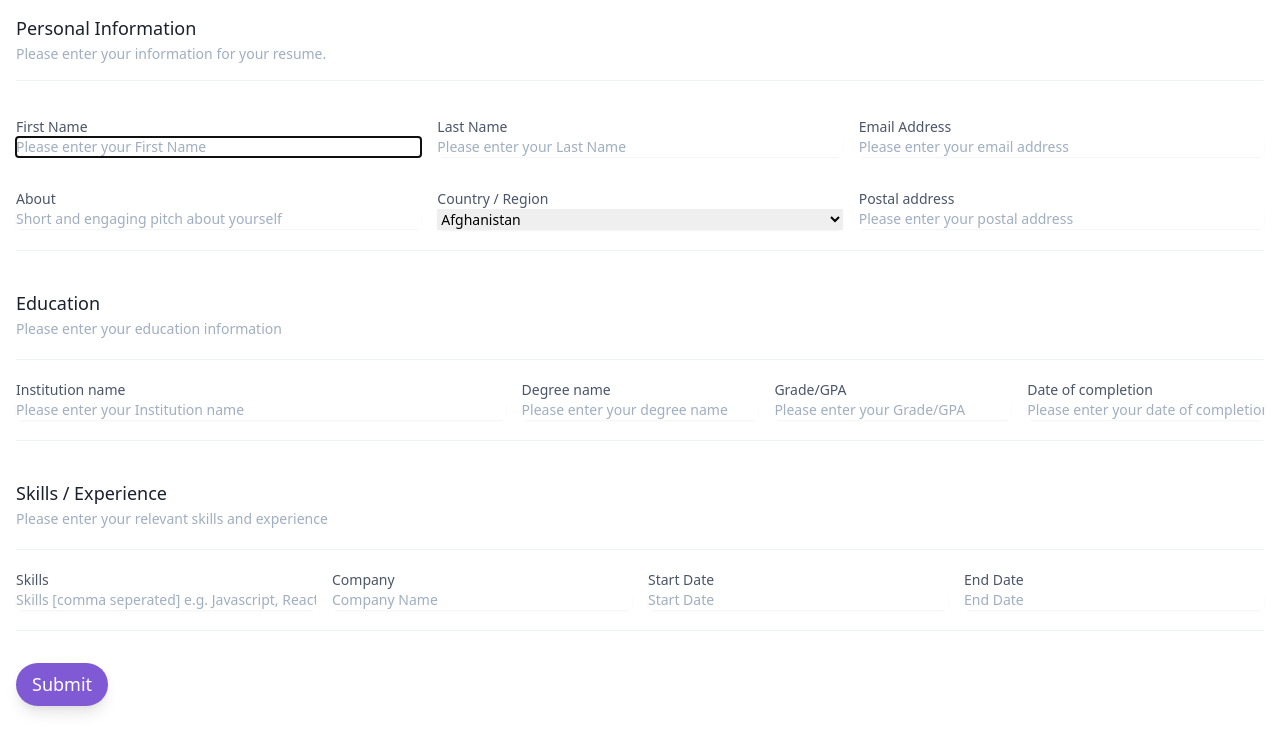
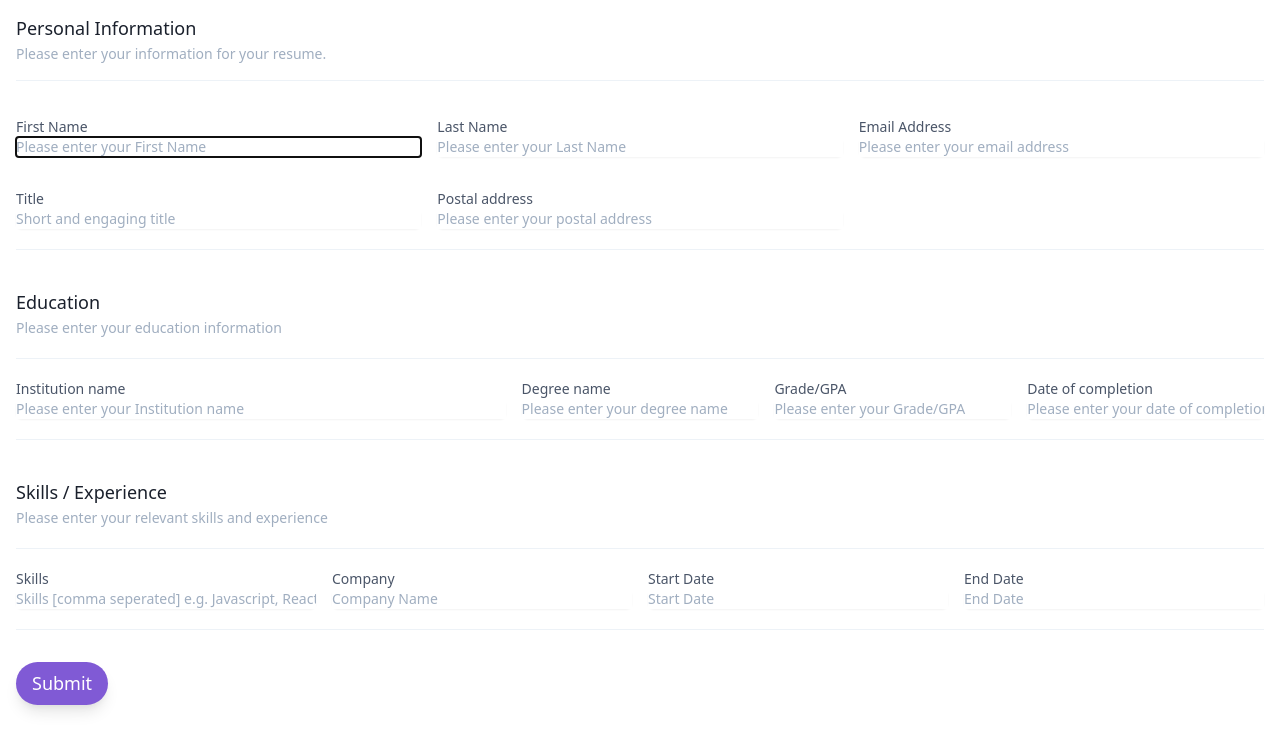
Before and after one commit to amirsaeed671/resume-builder, a Next.js app: page /resume-form in a window 1280 px wide. Shown: the top 752 px of the page. Built offline with nearby package versions, Linux system fonts and the light colour scheme; what @tailwindcss/ui would draw is missing.

Commit message:
fixes for early feedback

```diff
--- a/src/components/Form/index.tsx
+++ b/src/components/Form/index.tsx
@@ -15,7 +15,6 @@ export interface IFormValues {
 	last_name: string;
 	email: string;
 	about: string;
-	country: string;
 	street_address: string;
 	start_date: string;
 	end_date: string;
@@ -33,7 +32,6 @@ const Form: React.FC<FormProps> = (props: FormProps) => {
 		last_name: "",
 		email: "",
 		about: "",
-		country: "",
 		street_address: "",
 		start_date: "",
 		end_date: "",
--- a/src/components/PDFComp/index.tsx
+++ b/src/components/PDFComp/index.tsx
@@ -12,7 +12,6 @@ const PDFComp: React.FC = () => {
 		last_name: "",
 		email: "",
 		about: "",
-		country: "",
 		street_address: "",
 		start_date: "",
 		end_date: "",
@@ -30,7 +29,6 @@ const PDFComp: React.FC = () => {
 			last_name,
 			email,
 			about,
-			country,
 			street_address,
 			start_date,
 			end_date,
@@ -46,7 +44,6 @@ const PDFComp: React.FC = () => {
 			last_name,
 			email,
 			about,
-			country,
 			street_address,
 			start_date,
 			end_date,
--- a/src/components/PersonalSection/index.tsx
+++ b/src/components/PersonalSection/index.tsx
@@ -1,7 +1,5 @@
 import React, { useRef, useEffect } from "react";
-import countryList from "utils/countryList";
 import TextInput from "components/TextInput";
-import SelectInput from "components/SelectInput";
 import FormHeading from "components/FormHeadings";
 
 interface PersonalSectionProps {
@@ -53,16 +51,9 @@ const PersonalSection: React.FC<PersonalSectionProps> = ({
 						/>
 						<TextInput
 							className="mt-6 sm:mt-0"
-							placeholder="Short and engaging pitch about yourself"
-							label="About"
+							placeholder="Short and engaging title"
+							label="Title"
 							id="about"
-							onChange={onChange}
-						/>
-						<SelectInput
-							label="Country / Region"
-							id="country"
-							className="mt-6 sm:mt-0"
-							options={countryList}
 							onChange={onChange}
 						/>
 						<TextInput
--- a/src/components/ResumeTemplate/index.tsx
+++ b/src/components/ResumeTemplate/index.tsx
@@ -15,7 +15,7 @@ const ResumeTemplate = forwardRef(
 					</h1>
 				</div>
 				<div className="mb-12">
-					<p className="text-xl">{data.about}</p>
+					<p className="text-xl max-w-sm">{data.about}</p>
 					<p className="italic max-w-sm">{data.street_address}</p>
 					<p className="text-sm text-gray-600">{data.email}</p>
 				</div>
--- a/src/utils/countryList.ts
+++ /dev/null
@@ -1,250 +0,0 @@
-const countryList: string[] = [
-	"Afghanistan",
-	"Albania",
-	"Algeria",
-	"American Samoa",
-	"Andorra",
-	"Angola",
-	"Anguilla",
-	"Antarctica",
-	"Antigua And Barbuda",
-	"Argentina",
-	"Armenia",
-	"Aruba",
-	"Australia",
-	"Austria",
-	"Azerbaijan",
-	"Bahamas The",
-	"Bahrain",
-	"Bangladesh",
-	"Barbados",
-	"Belarus",
-	"Belgium",
-	"Belize",
-	"Benin",
-	"Bermuda",
-	"Bhutan",
-	"Bolivia",
-	"Bosnia and Herzegovina",
-	"Botswana",
-	"Bouvet Island",
-	"Brazil",
-	"British Indian Ocean Territory",
-	"Brunei",
-	"Bulgaria",
-	"Burkina Faso",
-	"Burundi",
-	"Cambodia",
-	"Cameroon",
-	"Canada",
-	"Cape Verde",
-	"Cayman Islands",
-	"Central African Republic",
-	"Chad",
-	"Chile",
-	"China",
-	"Christmas Island",
-	"Cocos (Keeling) Islands",
-	"Colombia",
-	"Comoros",
-	"Republic Of The Congo",
-	"Democratic Republic Of The Congo",
-	"Cook Islands",
-	"Costa Rica",
-	"Cote D''Ivoire (Ivory Coast)",
-	"Croatia (Hrvatska)",
-	"Cuba",
-	"Cyprus",
-	"Czech Republic",
-	"Denmark",
-	"Djibouti",
-	"Dominica",
-	"Dominican Republic",
-	"East Timor",
-	"Ecuador",
-	"Egypt",
-	"El Salvador",
-	"Equatorial Guinea",
-	"Eritrea",
-	"Estonia",
-	"Ethiopia",
-	"External Territories of Australia",
-	"Falkland Islands",
-	"Faroe Islands",
-	"Fiji Islands",
-	"Finland",
-	"France",
-	"French Guiana",
-	"French Polynesia",
-	"French Southern Territories",
-	"Gabon",
-	"Gambia The",
-	"Georgia",
-	"Germany",
-	"Ghana",
-	"Gibraltar",
-	"Greece",
-	"Greenland",
-	"Grenada",
-	"Guadeloupe",
-	"Guam",
-	"Guatemala",
-	"Guernsey and Alderney",
-	"Guinea",
-	"Guinea-Bissau",
-	"Guyana",
-	"Haiti",
-	"Heard and McDonald Islands",
-	"Honduras",
-	"Hong Kong S.A.R.",
-	"Hungary",
-	"Iceland",
-	"India",
-	"Indonesia",
-	"Iran",
-	"Iraq",
-	"Ireland",
-	"Israel",
-	"Italy",
-	"Jamaica",
-	"Japan",
-	"Jersey",
-	"Jordan",
-	"Kazakhstan",
-	"Kenya",
-	"Kiribati",
-	"Korea North",
-	"Korea South",
-	"Kuwait",
-	"Kyrgyzstan",
-	"Laos",
-	"Latvia",
-	"Lebanon",
-	"Lesotho",
-	"Liberia",
-	"Libya",
-	"Liechtenstein",
-	"Lithuania",
-	"Luxembourg",
-	"Macau S.A.R.",
-	"Macedonia",
-	"Madagascar",
-	"Malawi",
-	"Malaysia",
-	"Maldives",
-	"Mali",
-	"Malta",
-	"Man (Isle of)",
-	"Marshall Islands",
-	"Martinique",
-	"Mauritania",
-	"Mauritius",
-	"Mayotte",
-	"Mexico",
-	"Micronesia",
-	"Moldova",
-	"Monaco",
-	"Mongolia",
-	"Montserrat",
-	"Morocco",
-	"Mozambique",
-	"Myanmar",
-	"Namibia",
-	"Nauru",
-	"Nepal",
-	"Netherlands Antilles",
-	"Netherlands The",
-	"New Caledonia",
-	"New Zealand",
-	"Nicaragua",
-	"Niger",
-	"Nigeria",
-	"Niue",
-	"Norfolk Island",
-	"Northern Mariana Islands",
-	"Norway",
-	"Oman",
-	"Pakistan",
-	"Palau",
-	"Palestinian Territory Occupied",
-	"Panama",
-	"Papua new Guinea",
-	"Paraguay",
-	"Peru",
-	"Philippines",
-	"Pitcairn Island",
-	"Poland",
-	"Portugal",
-	"Puerto Rico",
-	"Qatar",
-	"Reunion",
-	"Romania",
-	"Russia",
-	"Rwanda",
-	"Saint Helena",
-	"Saint Kitts And Nevis",
-	"Saint Lucia",
-	"Saint Pierre and Miquelon",
-	"Saint Vincent And The Grenadines",
-	"Samoa",
-	"San Marino",
-	"Sao Tome and Principe",
-	"Saudi Arabia",
-	"Senegal",
-	"Serbia",
-	"Seychelles",
-	"Sierra Leone",
-	"Singapore",
-	"Slovakia",
-	"Slovenia",
-	"Smaller Territories of the UK",
-	"Solomon Islands",
-	"Somalia",
-	"South Africa",
-	"South Georgia",
-	"South Sudan",
-	"Spain",
-	"Sri Lanka",
-	"Sudan",
-	"Suriname",
-	"Svalbard And Jan Mayen Islands",
-	"Swaziland",
-	"Sweden",
-	"Switzerland",
-	"Syria",
-	"Taiwan",
-	"Tajikistan",
-	"Tanzania",
-	"Thailand",
-	"Togo",
-	"Tokelau",
-	"Tonga",
-	"Trinidad And Tobago",
-	"Tunisia",
-	"Turkey",
-	"Turkmenistan",
-	"Turks And Caicos Islands",
-	"Tuvalu",
-	"Uganda",
-	"Ukraine",
-	"United Arab Emirates",
-	"United Kingdom",
-	"United States",
-	"United States Minor Outlying Islands",
-	"Uruguay",
-	"Uzbekistan",
-	"Vanuatu",
-	"Vatican City State (Holy See)",
-	"Venezuela",
-	"Vietnam",
-	"Virgin Islands (British)",
-	"Virgin Islands (US)",
-	"Wallis And Futuna Islands",
-	"Western Sahara",
-	"Yemen",
-	"Yugoslavia",
-	"Zambia",
-	"Zimbabwe",
-];
-
-export default countryList;
```
